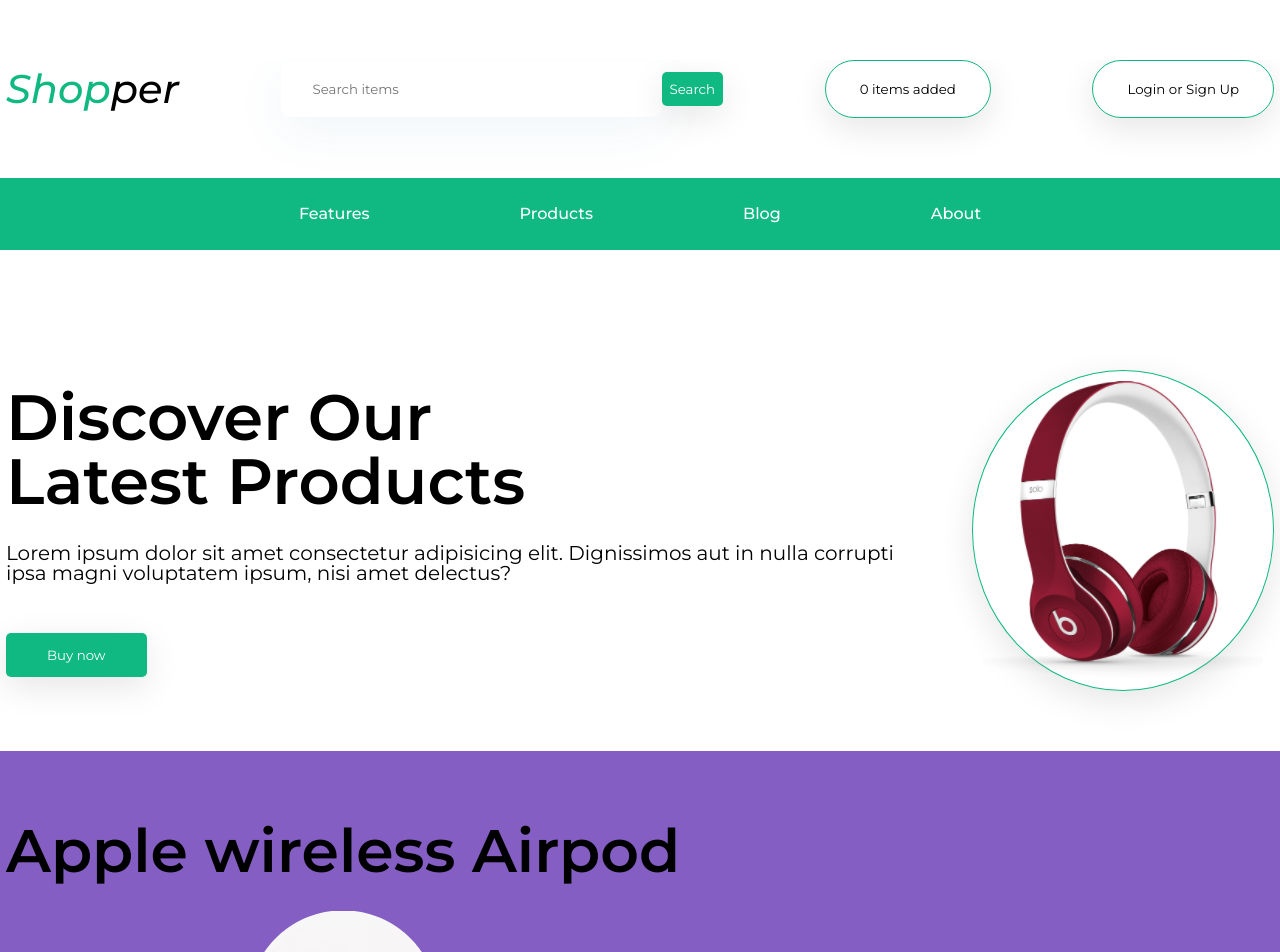
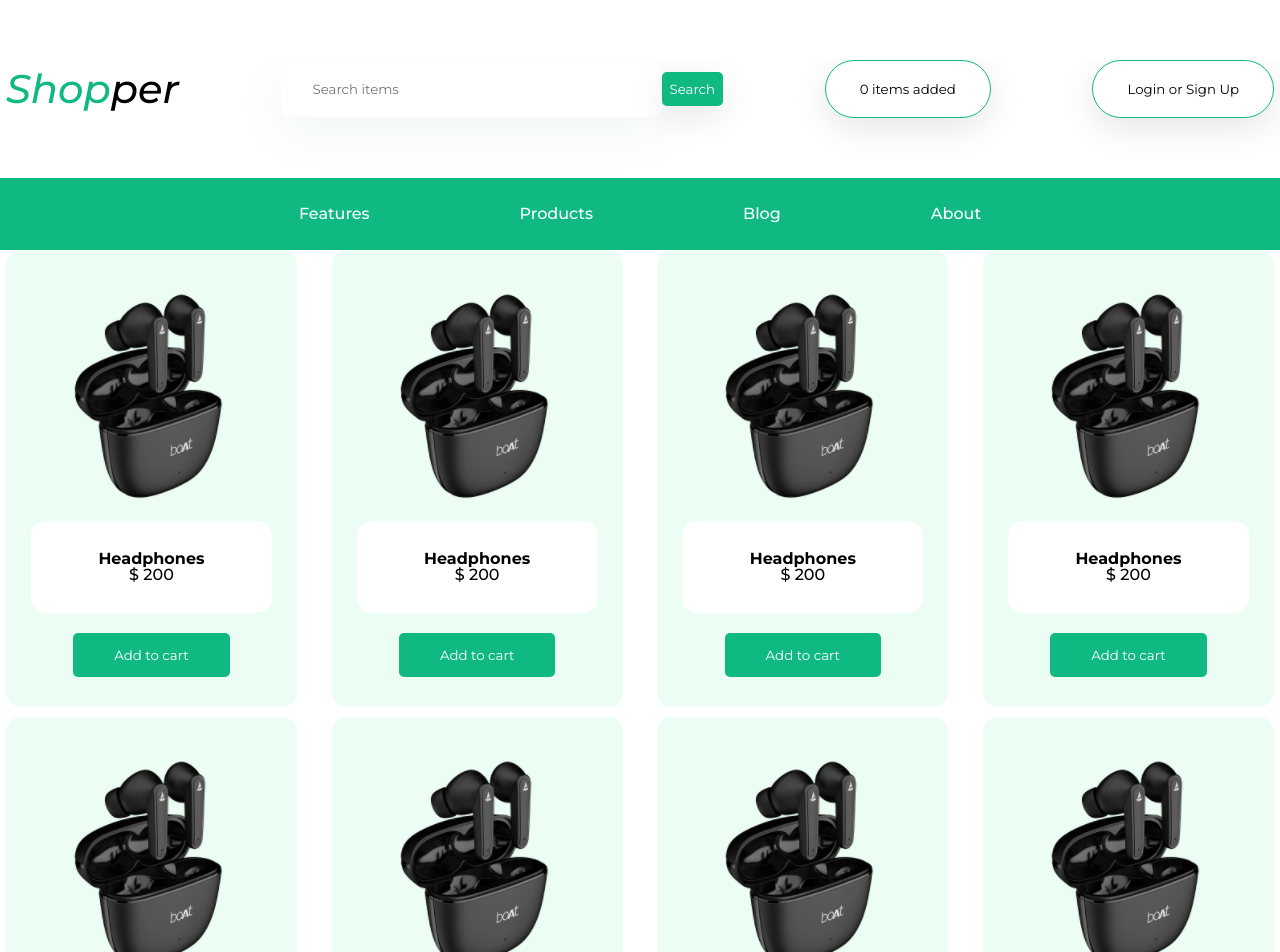
Before and after one commit to ZhenyaZ/Shopper, a React (Vite) app: page /product in a window 1280 px wide. Shown: the top 952 px of the page. Built offline with nearby package versions, Linux system fonts and the light colour scheme.

Commit message:
[ADDED] React-router-dom, Products page

```diff
--- a/package.json
+++ b/package.json
@@ -13,7 +13,8 @@
   "dependencies": {
     "prettier": "^3.3.3",
     "react": "^18.3.1",
-    "react-dom": "^18.3.1"
+    "react-dom": "^18.3.1",
+    "react-router-dom": "^6.26.1"
   },
   "devDependencies": {
     "@eslint/js": "^9.8.0",
--- a/src/App.tsx
+++ b/src/App.tsx
@@ -1,16 +1,21 @@
-import Footer from './components/Footer/Footer';
-import Header from './components/Header/Header';
+import { BrowserRouter as Router, Routes, Route } from 'react-router-dom';
 import Home from './components/Pages/Home/Home';
+import RootLayout from './components/Layouts/RootLayout';
+import Products from './components/Pages/Products/Products';
 
 function App() {
   return (
-    <div className="wrapper">
-      <Header />
-      <div className="content">
-        <Home />
-      </div>
-      <Footer />
-    </div>
+    <>
+    <Router>
+      <Routes>
+        <Route element={<RootLayout/>}>
+        <Route path='/' element={<Home/>}/>
+        <Route path='/product' element={<Products/>}/>
+        </Route>
+      </Routes>
+    </Router>
+    </>
+
   );
 }
 
--- /dev/null
+++ b/src/components/Layouts/Container.tsx
@@ -0,0 +1,15 @@
+import React from 'react'
+
+interface ContainerProps {
+    children: React.ReactNode;
+  }
+
+function Container(props: ContainerProps) {
+  return (
+    <div className='wrapper'>
+        {props.children}
+    </div>
+  )
+}
+
+export default Container
--- /dev/null
+++ b/src/components/Layouts/RootLayout.tsx
@@ -0,0 +1,19 @@
+import React from 'react'
+import Container from './Container'
+import Header from '../Header/Header'
+import { Outlet } from 'react-router-dom'
+import Footer from '../Footer/Footer'
+
+function RootLayout() {
+  return (
+    <Container>
+        <Header/>
+        <div className="content">
+            <Outlet/>
+        </div>
+        <Footer/>
+    </Container>
+  )
+}
+
+export default RootLayout
--- /dev/null
+++ b/src/components/Pages/Products/Products.module.css
@@ -0,0 +1,17 @@
+.products {
+}
+.products-content {
+}
+
+.products-products-list {
+    display: flex;
+    flex-direction: row;
+    justify-content: space-between;
+    flex-wrap: wrap;
+    gap: 10px;
+}
+.products-products-list  button:hover {
+    background: var(--quaternary-color);
+    transition: ease-in-out 0.2s;
+    box-shadow: rgba(60, 64, 67, 0.3) 0px 1px 2px 0px, rgba(60, 64, 67, 0.15) 0px 1px 3px 1px;
+}
--- /dev/null
+++ b/src/components/Pages/Products/Products.tsx
@@ -0,0 +1,27 @@
+import React from 'react'
+import Card from '../../UI/Card/Card'
+import styles from './Products.module.css'
+import headphonesImg from '../../../assets/headphones.png'
+
+function Products() {
+  return (
+    <section className={styles.products}>
+        <div className={`${styles['products-content']} container`}>
+            <div className={styles["products-products-list"]}>
+                <Card image={headphonesImg} title='Headphones' price={200}/>
+                <Card image={headphonesImg} title='Headphones' price={200}/>
+                <Card image={headphonesImg} title='Headphones' price={200}/>
+                <Card image={headphonesImg} title='Headphones' price={200}/>
+                <Card image={headphonesImg} title='Headphones' price={200}/>
+                <Card image={headphonesImg} title='Headphones' price={200}/>
+                <Card image={headphonesImg} title='Headphones' price={200}/>
+                <Card image={headphonesImg} title='Headphones' price={200}/>
+                <Card image={headphonesImg} title='Headphones' price={200}/>
+                <Card image={headphonesImg} title='Headphones' price={200}/>
+            </div>
+        </div>
+    </section>
+  )
+}
+
+export default Products
```
Also changed, not shown: 1 other file (tests, documents, lock files or other folders).
